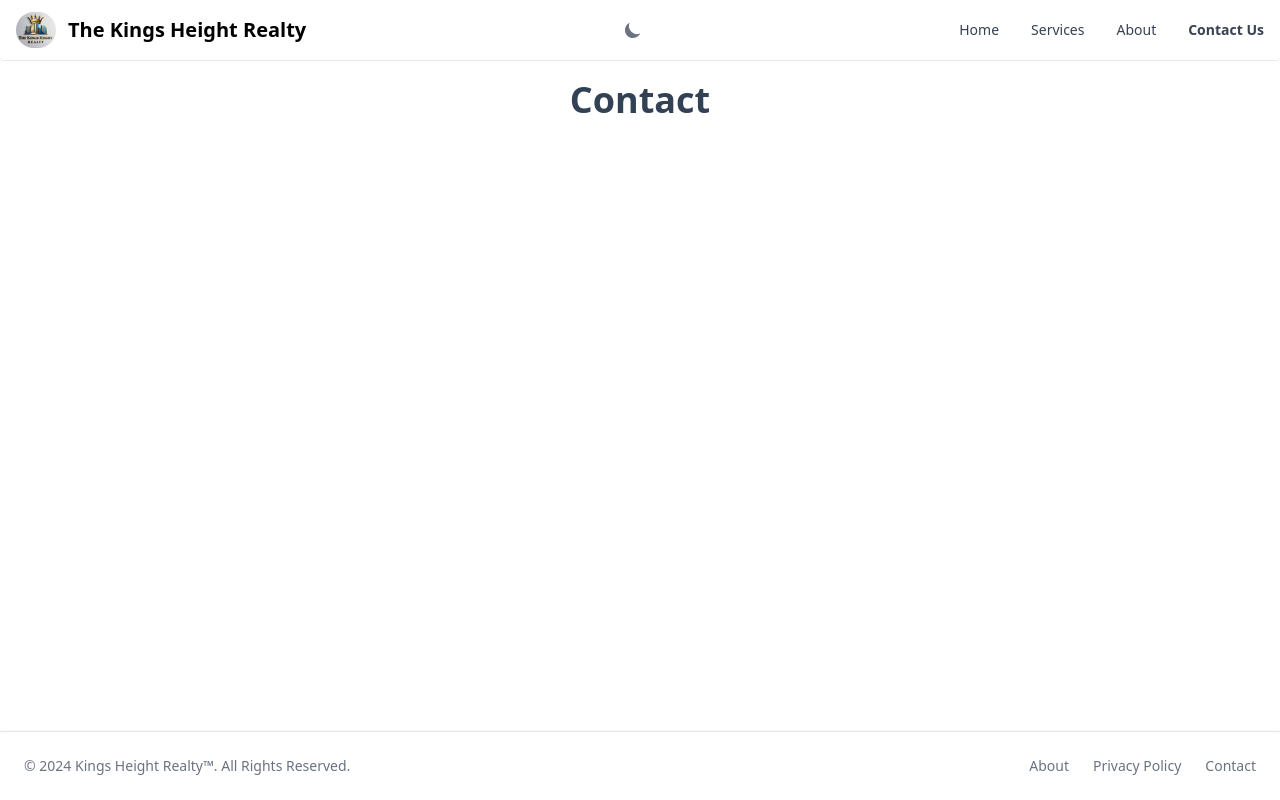
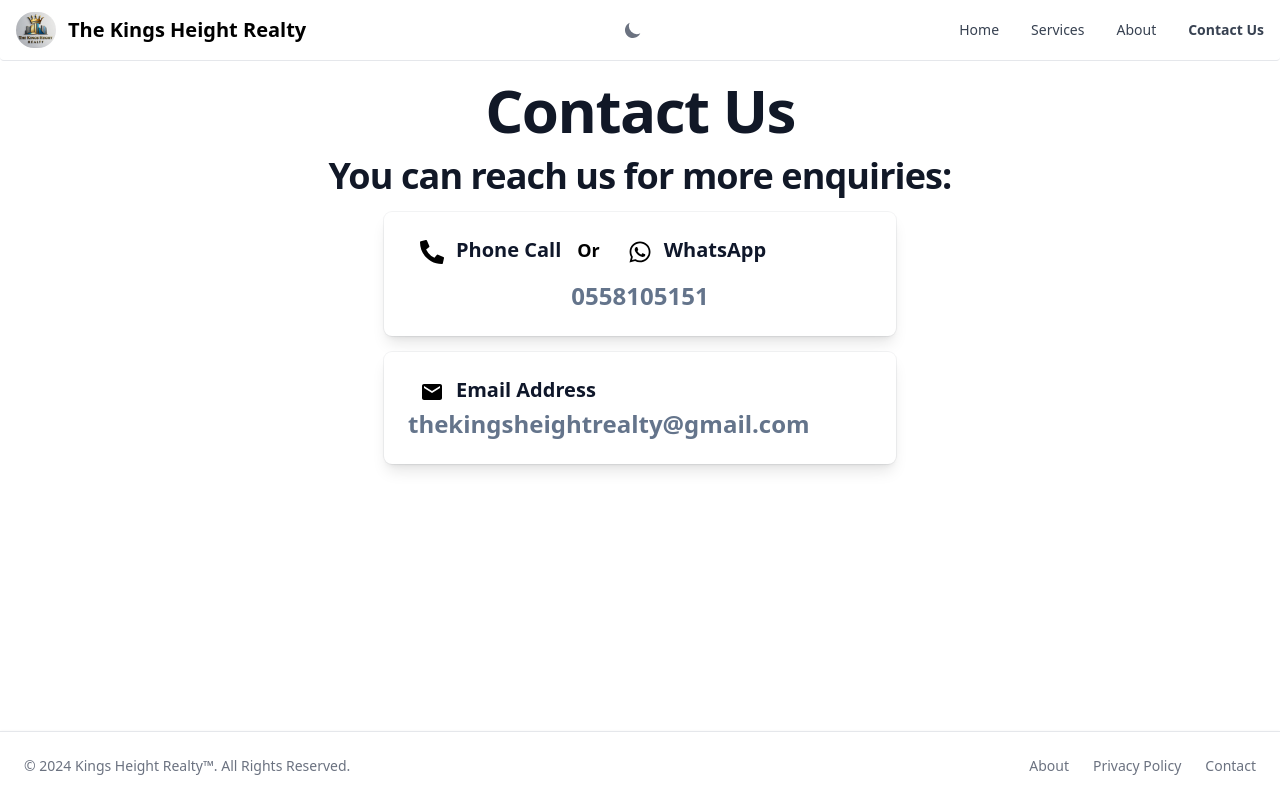
Before and after one commit to douglastawile/the-kings-height-realty, a React (Vite) app: page /contact in a window 1280 px wide. Built offline with nearby package versions, Linux system fonts and the light colour scheme.

Commit message:
Finished with all the section

```diff
--- a/src/App.jsx
+++ b/src/App.jsx
@@ -5,6 +5,7 @@
 import Footer from "./components/Footer";
 import Services from "./pages/Services";
 import About from "./pages/About";
+import Contact from "./pages/Contact";
 
 export default function App() {
   return (
@@ -18,14 +19,7 @@
             <Route path="/" element={<Home />} />
             <Route path="/services" element={<Services />} />
             <Route path="/about" element={<About />} />
-            <Route
-              path="/contact"
-              element={
-                <h1 className="text-slate-700 dark:text-slate-100 text-4xl font-bold text-center my-2">
-                  Contact
-                </h1>
-              }
-            />
+            <Route path="/contact" element={<Contact />} />
           </Routes>
         </main>
         <Footer />
--- /dev/null
+++ b/src/pages/Contact.jsx
@@ -0,0 +1,66 @@
+import { useEffect } from "react";
+import { FaPhoneAlt, FaWhatsapp } from "react-icons/fa";
+import { MdEmail } from "react-icons/md";
+
+const Contact = () => {
+  useEffect(() => {
+    document.title = `Contact Us | The Kings Height Realty`;
+
+    return () => {
+      document.title = `The Kings Height Realty`;
+    };
+  }, []);
+
+  return (
+    <div>
+      <h1 className="mb-4 text-4xl text-center font-extrabold leading-none tracking-tight text-gray-900 md:text-5xl lg:text-6xl dark:text-white">
+        Contact Us
+      </h1>
+
+      <h3 className="my-2 text-2xl text-center font-extrabold leading-none tracking-tight text-gray-900 md:text-3xl lg:text-4xl dark:text-slate-400">
+        You can reach us for more enquiries:{" "}
+      </h3>
+      <div className="my-4">
+        <article className="group block max-w-lg my-4 mx-2 sm:mx-auto rounded-lg shadow-lg p-6 bg-white ring-1 ring-slate-900/5 shadow-lg space-y-3 hover:bg-sky-500 hover:ring-sky-500 dark:bg-slate-700">
+          <div className="flex items-center space-x-3">
+            <div className="flex">
+              <FaPhoneAlt className="mx-3 my-1 text-2xl dark:text-slate-300" />
+              <h3 className="text-slate-900 text-xl group-hover:text-white text-sm font-bold dark:text-slate-300">
+                Phone Call
+              </h3>
+              <p className="text-center mx-4 text-lg font-semibold dark:text-slate-300">
+                Or
+              </p>
+              <FaWhatsapp className="mx-3 my-1 text-2xl dark:text-slate-300" />
+              <h3 className="text-slate-900 text-xl group-hover:text-white text-sm font-bold dark:text-slate-300">
+                WhatsApp
+              </h3>
+            </div>
+          </div>
+          <p className="text-slate-500 text-center font-semibold group-hover:text-white text-2xl dark:text-slate-400">
+            0558105151
+          </p>
+        </article>
+
+        <article className="group block max-w-lg my-4 mx-2 sm:mx-auto rounded-lg shadow-lg p-6 bg-white ring-1 ring-slate-900/5 shadow-lg space-y-3 hover:bg-sky-500 hover:ring-sky-500 dark:bg-slate-700">
+          <div className="flex items-center space-x-3">
+            <div className="flex">
+              <MdEmail className="mx-3 my-1 text-2xl dark:text-slate-300" />
+              <h3 className="text-slate-900 text-xl group-hover:text-white text-sm font-bold dark:text-slate-300">
+                Email Address
+              </h3>
+            </div>
+          </div>
+          <a
+            href="mailto:thekingsheightrealty@gmail.com"
+            className="text-slate-500 text-center font-semibold group-hover:text-white text-2xl dark:text-slate-400 hover:underline"
+          >
+            thekingsheightrealty@gmail.com
+          </a>
+        </article>
+      </div>
+    </div>
+  );
+};
+
+export default Contact;
```
